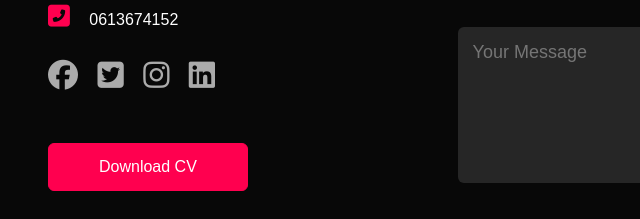
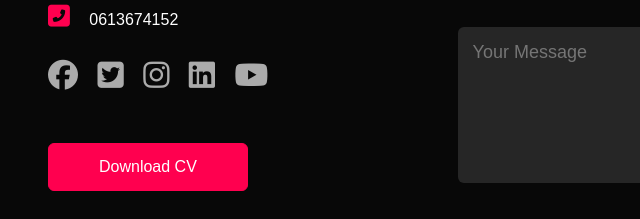
Before and after one commit to Nkosip/Nkosingiphile-Mbhele-Portfolio, a plain HTML site: page index.html in a window 1280 px wide. Shown: the part 3741-3960 px from the top of the page, 80-720 px from the left. Drawn offline with Linux system fonts and the light colour scheme.

Commit message:
Update index.html
added youtube icon

```diff
--- a/index.html
+++ b/index.html
@@ -20,6 +20,9 @@
                 <li><a href="#services">Services</a></li>
                 <li><a href="#portfolio">Portfolio</a></li>
                 <li><a href="#contact">Contact</a></li>
+		<!--<li><a href="ISTN731_task3_webpage.html">Task3</a></li>-->
+		<!--<li><a href="ISTN731_task4_webpage.html">Task4</a></li>-->
+		<!--<li><a href="ISTN731_assignment1_webpage.html">Assgn1</a></li>-->
                 <i class="fas fa-times" onclick="closemenu()"></i>
             </ul>
             <i class="fas fa-bars" onclick="openmenu()"></i>
@@ -158,6 +161,7 @@ Feel free to connect with me to discuss technology, collaboration opportunities,
                     <a href=""><i class="fab fa-twitter-square"></i></a>
                     <a href=""><i class="fab fa-instagram"></i></a>
                     <a href="https://www.linkedin.com/in/nkosigiphile-mbhele-7bab06217"><i class="fab fa-linkedin"></i></a>
+	            <a href="https://www.youtube.com/watch?v=Y57JNM-o2zc"><i class="fab fa-youtube"></i></a>
                 </div>
                 <a href="images/my-cv.pdf" download class="btn btn2">Download CV</a>
             </div>
```
